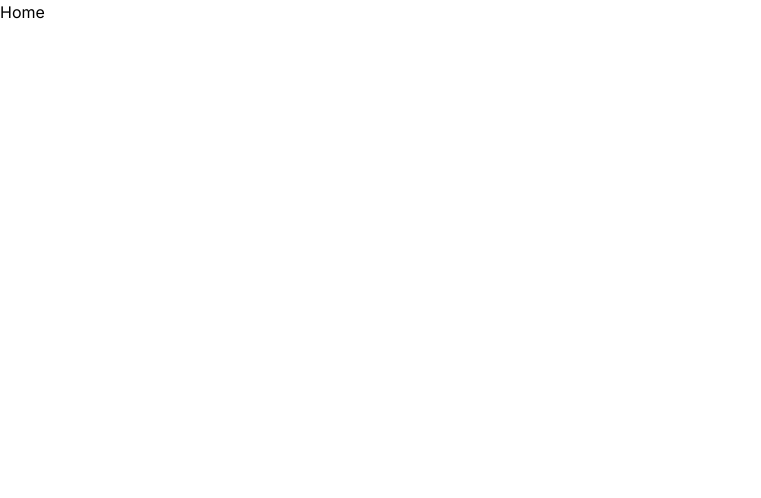
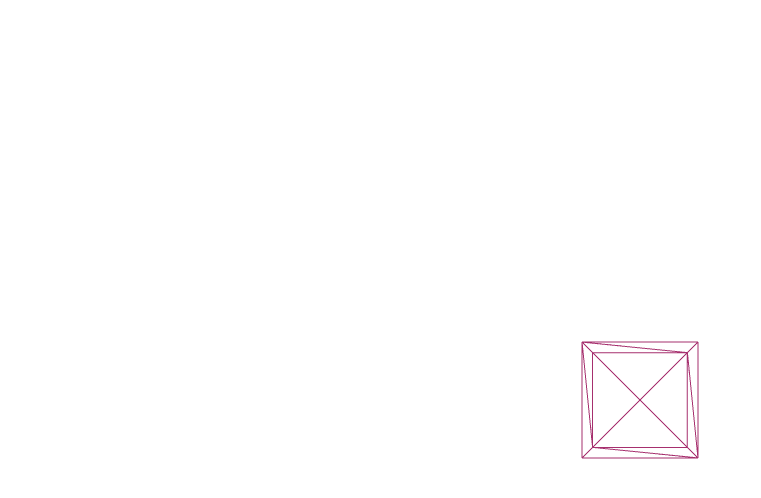
Before and after one commit to rainerregan/web-3d-physics-simulation, a Next.js app: page / in a window 1280 px wide. Shown: the top 498 px of the page, without its empty margins (0-761 px from the left). Built offline with nearby package versions, Linux system fonts and the light colour scheme.

Commit message:
feat: Create Simple Box

```diff
--- a/src/app/page.tsx
+++ b/src/app/page.tsx
@@ -1,8 +1,19 @@
+"use client"
+import { Canvas } from '@react-three/fiber'
 import React from 'react'
 
 const Home = () => {
   return (
-    <div>Home</div>
+    <div className='w-full h-screen'>
+      <Canvas>
+        <ambientLight />
+        <pointLight position={[10, 10, 10]} />
+        <mesh>
+          <boxGeometry args={[1, 1, 1]} />
+          <meshStandardMaterial color="hotpink" wireframe />
+        </mesh>
+      </Canvas>
+    </div>
   )
 }
 
```
